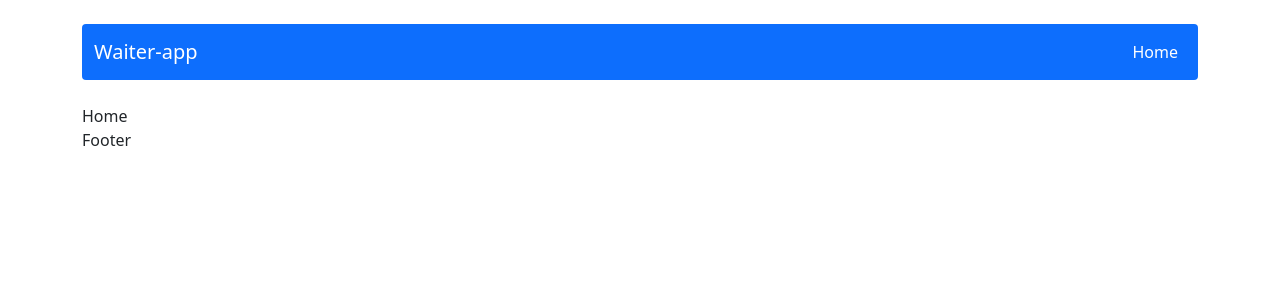
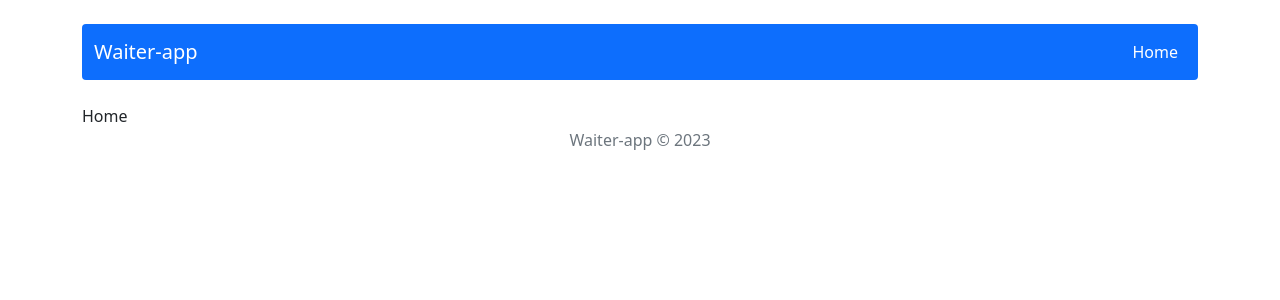
Before and after one commit to marcinwhistle/react-waiter-app, a React (Create React App) app: page / in a window 1280 px wide. Shown: the top 300 px of the page. Built offline with nearby package versions, Linux system fonts and the light colour scheme.

Commit message:
Add Footer component

```diff
--- a/src/components/views/Footer/Footer.js
+++ b/src/components/views/Footer/Footer.js
@@ -1,5 +1,17 @@
+import { Container } from 'react-bootstrap';
+import { Row } from 'react-bootstrap';
+import { Col } from 'react-bootstrap';
+
 const Footer = () => {
-  return <div>Footer</div>;
+  return (
+    <Container>
+      <Row className=' text-muted justify-content-center'>
+        <Col className='mb-4' md='auto'>
+          Waiter-app © 2023
+        </Col>
+      </Row>
+    </Container>
+  );
 };
 
 export default Footer;
```
